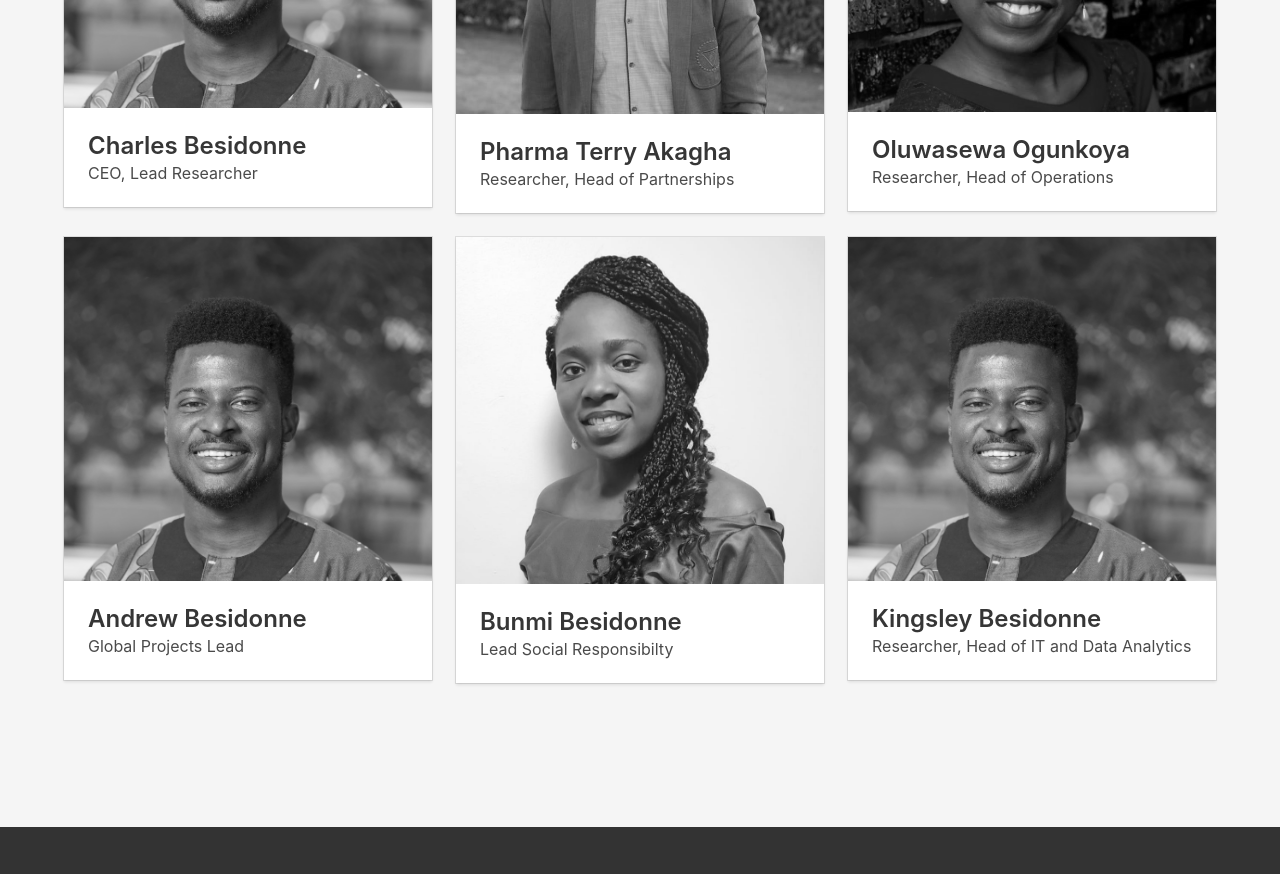
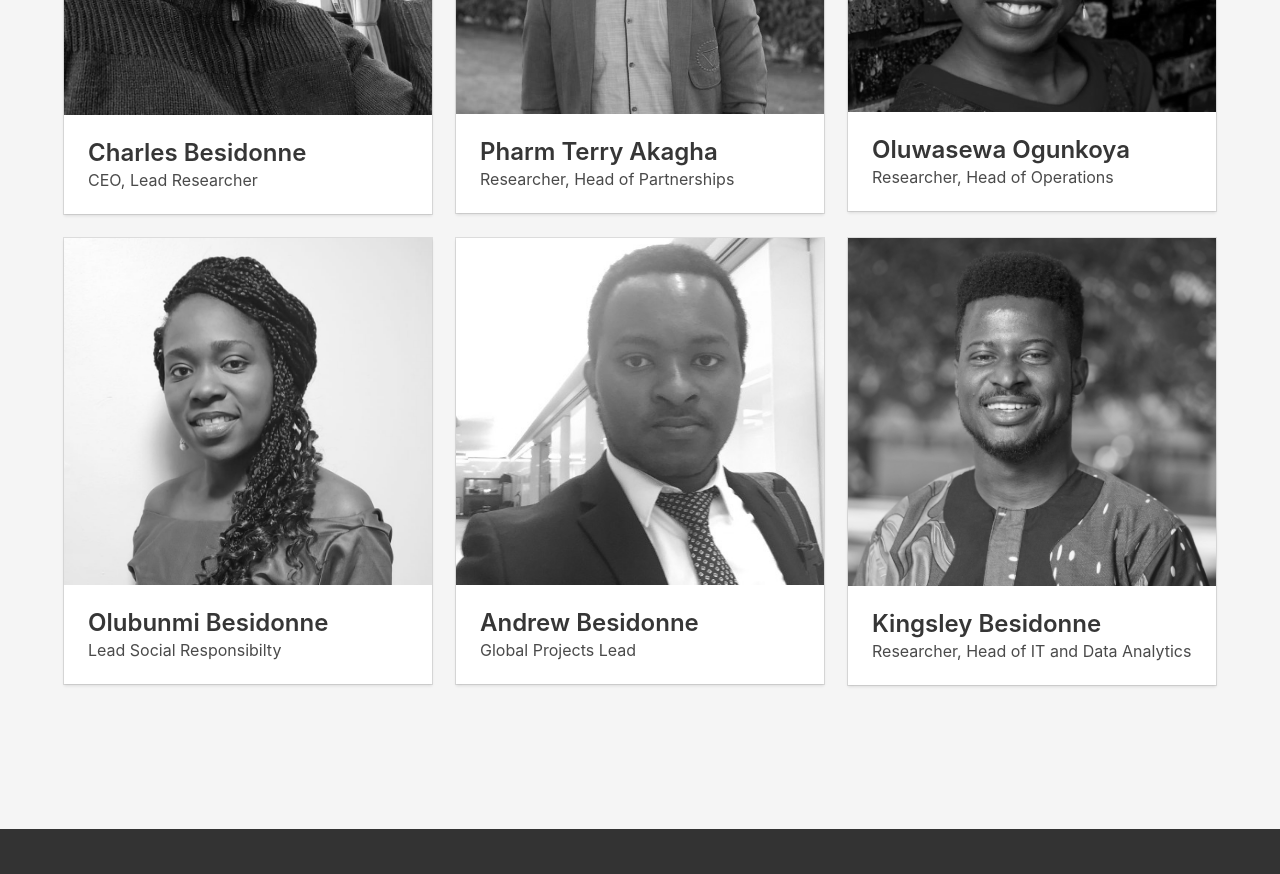
Before and after one commit to Resvey/Resvey.github.io, a website: page index.html in a window 1280 px wide. Shown: the part 1560-2434 px from the top of the page. Drawn offline with nearby package versions, Linux system fonts and the light colour scheme.

Commit message:
added all photos

```diff
--- a/index.html
+++ b/index.html
@@ -211,7 +211,7 @@
               <div class="card">
                 <div class="card-image">
                   <figure class="image is-4by4">
-                    <img src="kingsley.jpg" class="team-img" alt="Placeholder image">
+                    <img src="photo/charles.jpeg" class="team-img" alt="Placeholder image">
                   </figure>
                 </div>
                 <div class="card-content">
@@ -229,13 +229,13 @@
               <div class="card">
                 <div class="card-image">
                   <figure class="image is-4by4">
-                    <img src="terry.jpeg" class="team-img" alt="Placeholder image">
+                    <img src="photo/terry.jpeg" class="team-img" alt="Placeholder image">
                   </figure>
                 </div>
                 <div class="card-content">
                   <div class="media">
                     <div class="media-content">
-                      <p class="title is-4">Pharma Terry Akagha</p>
+                      <p class="title is-4">Pharm Terry Akagha</p>
                       <p class="subtitle is-6">Researcher, Head of Partnerships</p>
                     </div>
                   </div>
@@ -247,7 +247,7 @@
               <div class="card">
                 <div class="card-image">
                   <figure class="image is-4by4">
-                    <img src="sewa.jpeg" class="team-img" alt="Placeholder image">
+                    <img src="photo/sewa.jpeg" class="team-img" alt="Placeholder image">
                   </figure>
                 </div>
                 <div class="card-content">
@@ -268,7 +268,25 @@
               <div class="card">
                 <div class="card-image">
                   <figure class="image is-4by4">
-                    <img src="kingsley.jpg" class="team-img" alt="Placeholder image">
+                    <img src="photo/bunmi.jpeg" class="team-img" alt="Placeholder image">
+                  </figure>
+                </div>
+                <div class="card-content">
+                  <div class="media">
+                    <div class="media-content">
+                      <p class="title is-4">Olubunmi Besidonne</p>
+                      <p class="subtitle is-6">Lead Social Responsibilty</p>
+                    </div>
+                  </div>
+                </div>
+              </div>
+            </div>
+
+            <div class="column">
+              <div class="card">
+                <div class="card-image">
+                  <figure class="image is-4by4">
+                    <img src="photo/andy.jpg" class="team-img" alt="Placeholder image">
                   </figure>
                 </div>
                 <div class="card-content">
@@ -282,29 +300,13 @@
               </div>
             </div>
 
-            <div class="column">
-              <div class="card">
-                <div class="card-image">
-                  <figure class="image is-4by4">
-                    <img src="bunmi.jpeg" class="team-img" alt="Placeholder image">
-                  </figure>
-                </div>
-                <div class="card-content">
-                  <div class="media">
-                    <div class="media-content">
-                      <p class="title is-4">Bunmi Besidonne</p>
-                      <p class="subtitle is-6">Lead Social Responsibilty</p>
-                    </div>
-                  </div>
-                </div>
-              </div>
-            </div>
+
 
             <div class="column">
               <div class="card">
                 <div class="card-image">
                   <figure class="image is-4by4">
-                    <img src="kingsley.jpg" class="team-img"  alt="Placeholder image">
+                    <img src="photo/kingsley.jpg" class="team-img"  alt="Placeholder image">
                   </figure>
                 </div>
                 <div class="card-content">
```
Also changed, not shown: kingsley.jpg (deleted), photo/andy.jpg (added), photo/bunmi.jpeg (renamed from bunmi.jpeg), photo/charles.jpeg (added), photo/kingsley.jpg (added), photo/sewa.jpeg (renamed from sewa.jpeg), photo/terry.jpeg (renamed from terry.jpeg).
